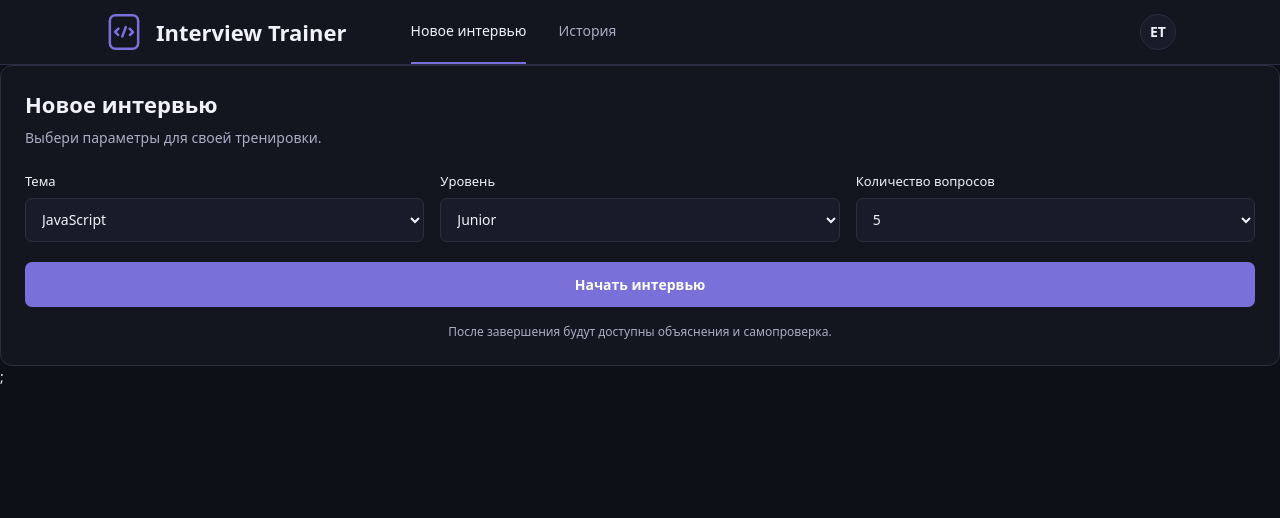
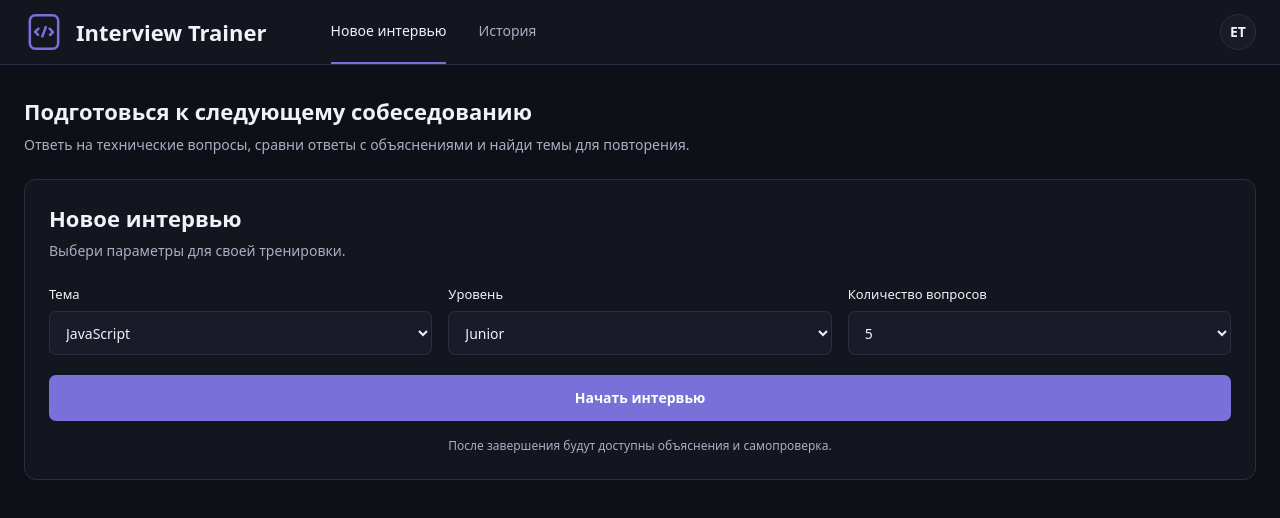
Before and after one commit to EgorUser556/interview-trainer, a React (Vite) app in the folder frontend/: page / in a window 1280 px wide. Shown: the top 518 px of the page. Built offline with nearby package versions, Linux system fonts and the light colour scheme.

Commit message:
feat: add basic HomePage.tsx

```diff
--- a/frontend/src/components/App/index.tsx
+++ b/frontend/src/components/App/index.tsx
@@ -1,13 +1,6 @@
-import CreateInterviewForm from '../CreateInterviewForm';
-import Header from '../Header';
-
+import HomePage from "../../pages/HomePage";
 const App = () => {
-    return (
-        <>
-            <Header />
-            <CreateInterviewForm />;
-        </>
-    );
+    return <HomePage />
 };
 
 export default App;
--- a/frontend/src/components/Header/index.tsx
+++ b/frontend/src/components/Header/index.tsx
@@ -7,9 +7,7 @@ const Header = () => {
             <div className={styles.container}>
                 <div className={styles.brand}>
                     <img className={styles.logo} src={logo} alt="logotype" />
-                    <span className={styles.brandName}>
-                        Interview Trainer
-                    </span>
+                    <span className={styles.brandName}>Interview Trainer</span>
                 </div>
 
                 <nav
--- /dev/null
+++ b/frontend/src/pages/HomePage/index.tsx
@@ -0,0 +1,28 @@
+import CreateInterviewForm from '../../components/CreateInterviewForm';
+import Header from '../../components/Header';
+
+import styles from './styled.module.scss';
+
+const HomePage = () => {
+    return (
+        <>
+            <Header />
+            <main className={styles.main}>
+                <div className={styles.container}>
+                    <div className={styles.intro}>
+                        <h1 className={styles.title}>
+                            Подготовься к следующему собеседованию
+                        </h1>
+                        <p className={styles.description}>
+                            Ответь на технические вопросы, сравни ответы
+                            с объяснениями и найди темы для повторения.
+                        </p>
+                    </div>
+                    <CreateInterviewForm />
+                </div>
+            </main>
+        </>
+    );
+};
+
+export default HomePage;
--- /dev/null
+++ b/frontend/src/pages/HomePage/styled.module.scss
@@ -0,0 +1,38 @@
+@use '../../styles/mixins' as mixins;
+
+.main {
+  padding-block: var(--space-8);
+}
+
+.container {
+  @include mixins.container;
+}
+
+.intro {
+  margin-bottom: var(--space-6);
+}
+
+.title {
+  margin: 0;
+  color: var(--color-text);
+  font-size: var(--font-size-xl);
+  font-weight: var(--font-weight-bold);
+  line-height: var(--line-height-heading);
+}
+
+.description {
+  margin: var(--space-2) 0 0;
+  color: var(--color-text-muted);
+  font-size: var(--font-size-base);
+  line-height: var(--line-height-base);
+}
+
+@include mixins.mobile {
+  .main {
+    padding-block: var(--space-6);
+  }
+
+  .title {
+    font-size: var(--font-size-xl);
+  }
+}
--- a/frontend/src/styles/global.scss
+++ b/frontend/src/styles/global.scss
@@ -31,6 +31,7 @@
 
     --font-weight-medium: 500;
     --font-weight-semibold: 600;
+    --font-weight-bold: 700;
 
     --line-height-base: 1.5;
     --line-height-heading: 1.3;
@@ -51,7 +52,7 @@
     --radius-control: 7px;
     --radius-card: 12px;
     --control-min-height: 44px;
-    --container-max-width: 1120px;
+    --container-max-width: 1400px;
 
     // Анимации
     --transition-fast: 150ms ease;
```
